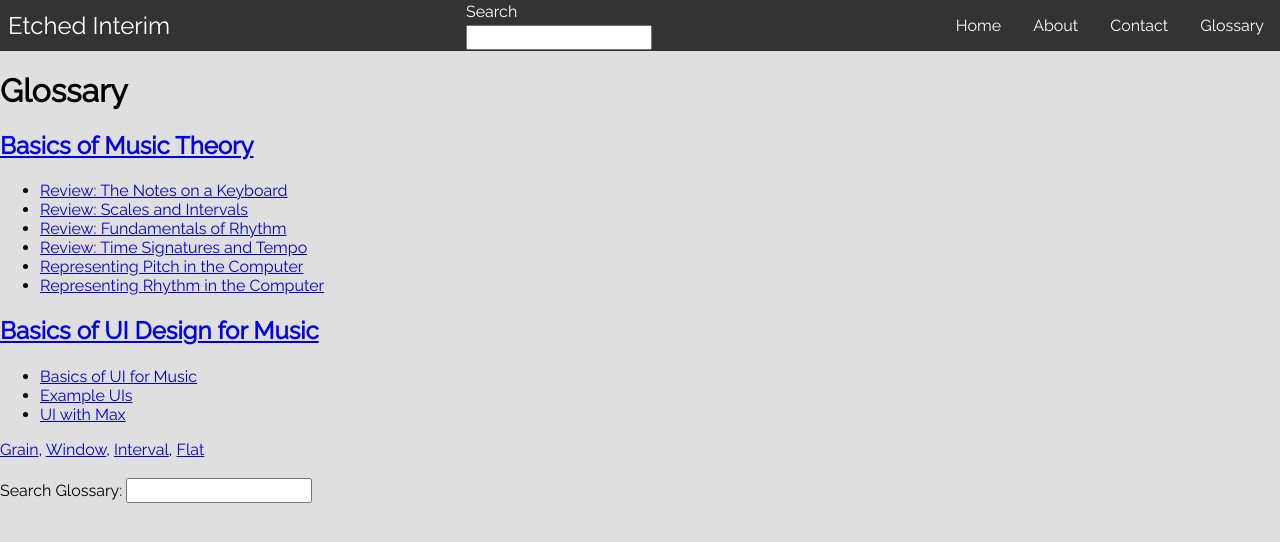
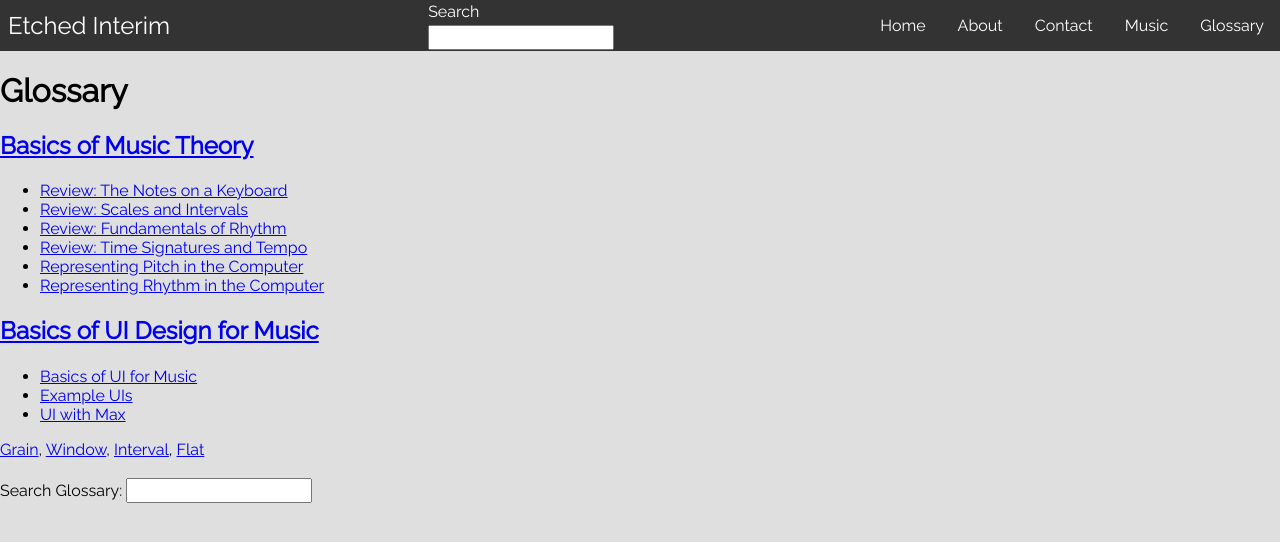
Before and after one commit to torantine/torantine.github.io, a plain HTML site: page html/glossary.html in a window 1280 px wide. Drawn offline with Linux system fonts and the light colour scheme; no server answers.

Commit message:
Added Music page to nav

```diff
--- a/html/glossary.html
+++ b/html/glossary.html
@@ -28,6 +28,7 @@
             <li><a href="../index.html">Home</a></li>
             <li><a href="../html/about.html">About</a></li>
             <li><a href="../html/contact.html">Contact</a></li>
+            <li><a href="../html/music.html">Music</a></li>
             <li><a href="../html/glossary.html">Glossary</a></li>
         </ul>
         </div>
```
Also changed, not shown: index.html (+1 -0 lines).
